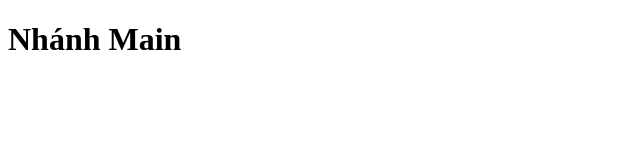
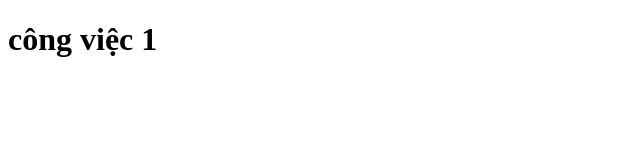
Before and after one commit to tuhocmoingay/duan5, a plain HTML site: page index.html in a window 1280 px wide. Shown: the whole page, without its empty margins (0-640 px from the left). Drawn offline with Linux system fonts and the light colour scheme.

Commit message:
1. cv1 comit lan1

```diff
--- a/index.html
+++ b/index.html
@@ -6,6 +6,6 @@
     <title>Nhánh Branch</title>
   </head>
   <body>
-    <h1>Nhánh Main</h1>
+    <h1>công việc 1</h1>
   </body>
 </html>
```
